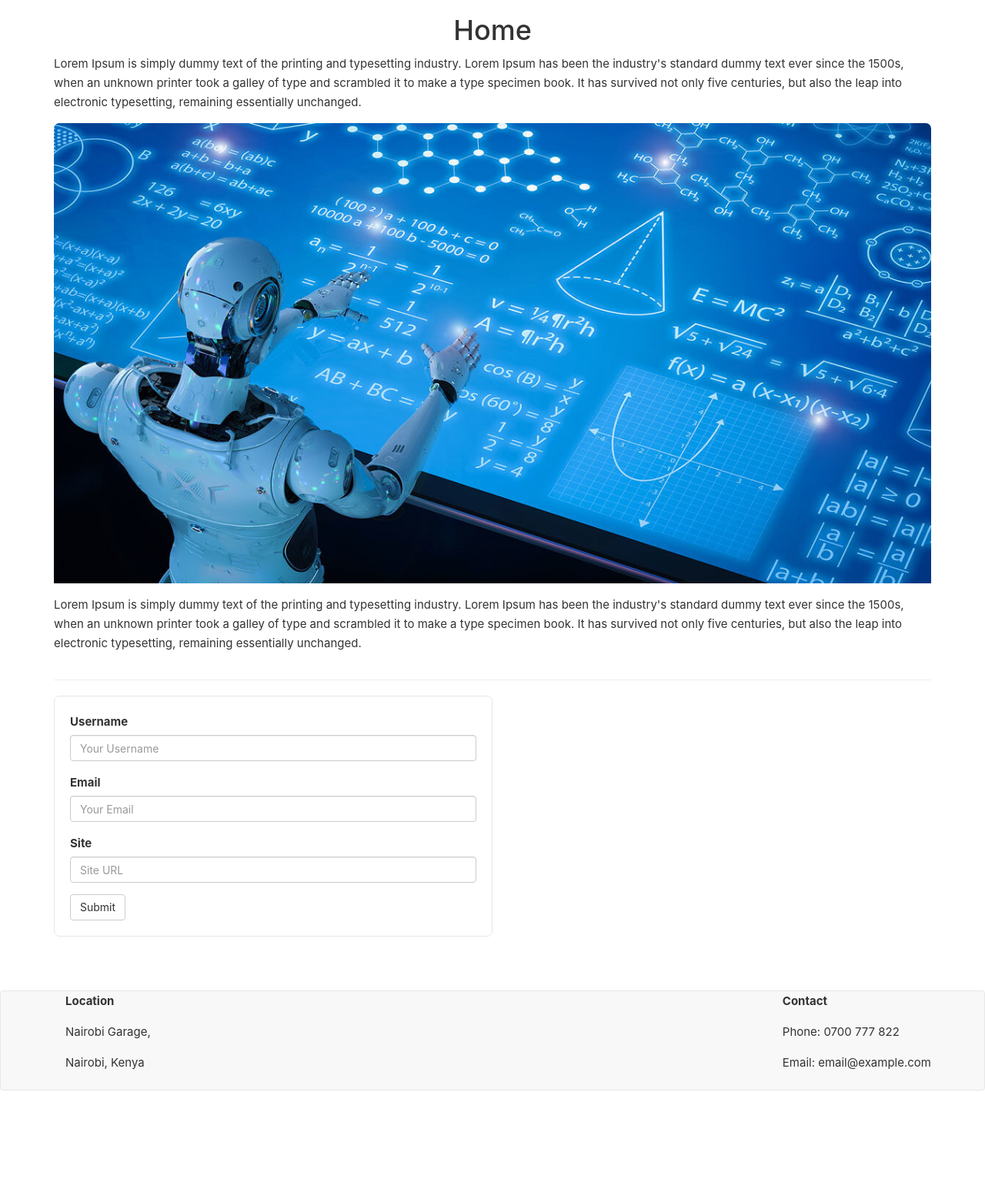
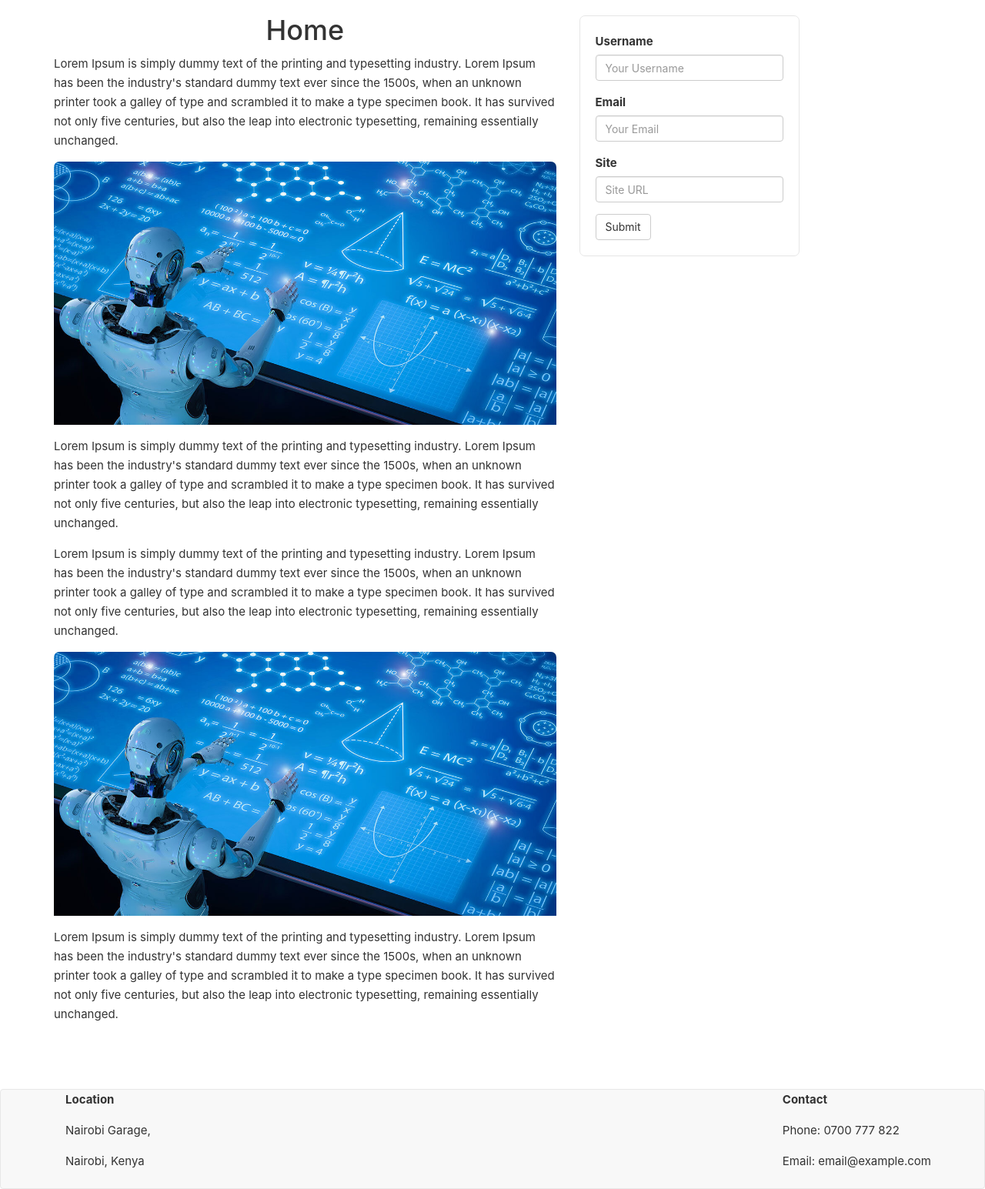
Before and after one commit to GitauHarrison/Goodmail, a Flask app: page / in a window 1280 px wide. Shown: the part 52-1597 px from the top of the page at 77% size. Before the commit the page ends 1469 px from the top, so only its background shows below. Run offline with Flask 2, Linux system fonts and the light colour scheme; parts of the project's set-up code (start-up, migrations or seed data) failed here and were passed over; some libraries are stand-ins or nearby versions.

Commit message:
Create fixed and scrollable columns

```diff
--- a/app/static/css/styles.css
+++ b/app/static/css/styles.css
@@ -40,6 +40,14 @@ h1{
     .footer{
         height: 130px;
     }
+    .scrollable{
+        overflow-y: scroll;
+        overflow: hidden;
+        position: relative;
+    }
+    .fixed{
+        position: fixed;
+    }
 }
 
 /* ------------------------------------------------- */
--- a/app/templates/home.html
+++ b/app/templates/home.html
@@ -3,7 +3,8 @@
 
 {% block app_content %}
         <div class="row updates">
-            <div class="col-xs-12 col-sm-12 col-md-12 col-lg-12 col-xl-12">
+            <div class="col-xs-12 col-sm-12 col-md-7 col-lg-7 col-xl-7">
+               <div class="scrollable">
                     <div class="row">
                         <div class="col-xs-12 col-sm-12 col-md-12 col-lg-12 col-xl-12 text-center">
                             <h1>Home</h1>
@@ -33,16 +34,45 @@
                                 It has survived not only five centuries, but also the leap into electronic typesetting, remaining essentially unchanged.
                             </p>
                         </div>
-                </div>  <hr>
-
+                    </div>
+                    <div class="row">
+                        <div class="col-xs-12 col-sm-12 col-md-8 col-lg-12 col-xl-12">
+                            <p>
+                                Lorem Ipsum is simply dummy text of the printing and typesetting industry.
+                                Lorem Ipsum has been the industry's standard dummy text ever since the 1500s,
+                                when an unknown printer took a galley of type and scrambled it to make a type specimen book.
+                                It has survived not only five centuries, but also the leap into electronic typesetting, remaining essentially unchanged.
+                            </p>
+                        </div>
+                    </div>
+                    <div class="row">
+                        <div class="col-xs-12 col-sm-12 col-md-8 col-lg-12 col-xl-12">
+                            <img class="img-fluid" style="max-width: 100%; height: auto;" src="{{ url_for('static', filename = 'img/machine_learning.jpeg') }}" alt="Landing Page">
+                        </div>
+                    </div>
+                    <div class="row">
+                        <div class="col-xs-12 col-sm-12 col-md-8 col-lg-12 col-xl-12">
+                            <p>
+                                Lorem Ipsum is simply dummy text of the printing and typesetting industry.
+                                Lorem Ipsum has been the industry's standard dummy text ever since the 1500s,
+                                when an unknown printer took a galley of type and scrambled it to make a type specimen book.
+                                It has survived not only five centuries, but also the leap into electronic typesetting, remaining essentially unchanged.
+                            </p>
+                        </div>
+                    </div>
+               </div>
+            </div>
+            <div class="col-xs-12 col-sm-12 col-md-5 col-lg-5 col-xl-5">
+                <div class="fixed">
                     <!-- Display Flash Messages Here -->
                     {% include '_flash_message.html' %}
 
-                <div class="col-xs-12 col-sm-12 col-md-6 col-lg-6 col-xl-6 my-form">
+                    <div class="col-xs-12 col-sm-12 col-md-12 col-lg-12 col-xl-12 my-form">
 
                         <!-- Home Form -->
                         {{ wtf.quick_form(form) }}
                     </div>
                 </div>
             </div>
+        </div>
 {% endblock %}
```
Lines whose indentation alone changed are shown as unchanged.
